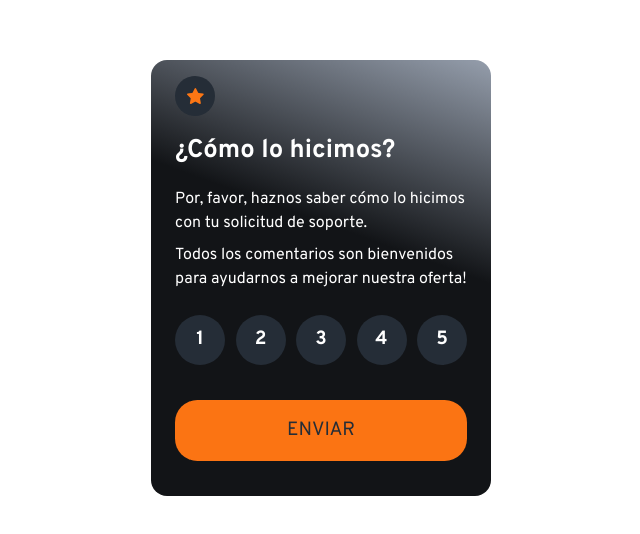
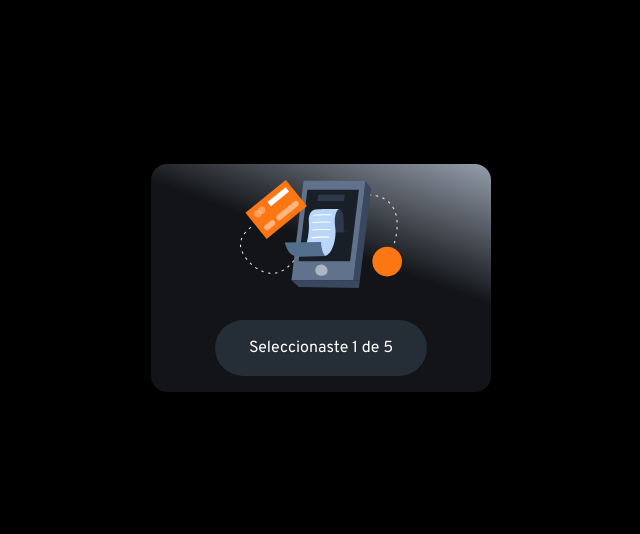
Before and after one commit to devfuertes/examen_David_Fuertes, a website: page index.html in a window 1280 px wide. Shown: the part 122-656 px from the top of the page, without its empty margins (319-959 px from the left). Drawn offline with Linux system fonts and the light colour scheme; a web font is replaced by a local one.

Commit message:
Update second card

```diff
--- a/css/main.css
+++ b/css/main.css
@@ -19,7 +19,8 @@
 body {
 
     font-family: var(--font);
-    color: var(--clr-White)
+    color: var(--clr-White);
+    background-color: black;
 }
 
 main {
@@ -33,6 +34,12 @@ main {
 
 }
 
+.section-wrapper{
+
+    display: none;
+
+}
+
 section{
     display: flex;
     flex-direction: column;
@@ -42,7 +49,8 @@ section{
     width: 340px;
     padding-inline: 1.5rem;
     padding-block: 1rem;
-    background-color: var();
+
+
 }
 
 .icon_circle{
@@ -103,6 +111,7 @@ article{
 
 button{
 
+    width: 100%;
     border: none;
     border-radius: 1.4rem;
     padding: 1rem;
@@ -111,4 +120,44 @@ button{
     color: var(--clr-dark-blue);
     font-size: 1.2rem;
 
+
 }
+
+button:hover {
+
+    background-color: var(--clr-light-grey);
+
+}
+
+
+.section_two_wrapper{
+
+ display: flex;
+ flex-direction: column;
+ justify-content: center;
+ gap: 2rem;
+
+    .illustration_mobile{
+
+        display: grid;
+        place-items: center;
+
+    }
+
+    .button_ranking{
+
+
+        border-radius: 2rem;
+        margin-inline: 2.5rem;
+        padding-block: 1rem;
+        background-color: var(--clr-dark-blue);
+        text-align: center;
+
+
+    }
+
+
+
+
+
+}
--- a/index.html
+++ b/index.html
@@ -21,8 +21,10 @@
 
     <section>
 
+      <div class="section-wrapper">
+
         <div class="icon_circle">
-        <img src="assets/icon-star.svg" alt="icon star" srcset="">
+          <img src="assets/icon-star.svg" alt="icon star">
         </div>
 
         <article>
@@ -33,15 +35,30 @@
 
         <div class="buttons-wrapper">
 
-        <button type="button">1</button>
-        <button type="button">2</button>
-        <button type="button">3</button>
-        <button type="button">4</button>
-        <button type="button">5</button>
+          <button type="button" value="1">1</button>
+          <button type="button" value="2">2</button>
+          <button type="button" value="3">3</button>
+          <button type="button" value="4">4</button>
+          <button type="button" value="5">5</button>
 
         </div>
 
-      <button type="button">ENVIAR</button>
+        <button class="send" type="button">ENVIAR</button>
+      </div>
+
+
+    <div class="section_two_wrapper">
+
+      <div class="illustration_mobile">
+        <img src="assets/illustration-thank-you.svg" alt="illustration-mobile">
+      </div>
+
+      <div class="button_ranking">
+        <p>Seleccionaste 1 de 5</p>
+      </div>
+
+
+    </div>
 
 
     </section>
--- a/main.js
+++ b/main.js
@@ -0,0 +1,4 @@
+
+
+const buttonsRanking = document.querySelectorAll('.buttons-wrapper button');
+const buttonSend = document.querySelector('.send')
```
Lines whose indentation alone changed are shown as unchanged.
